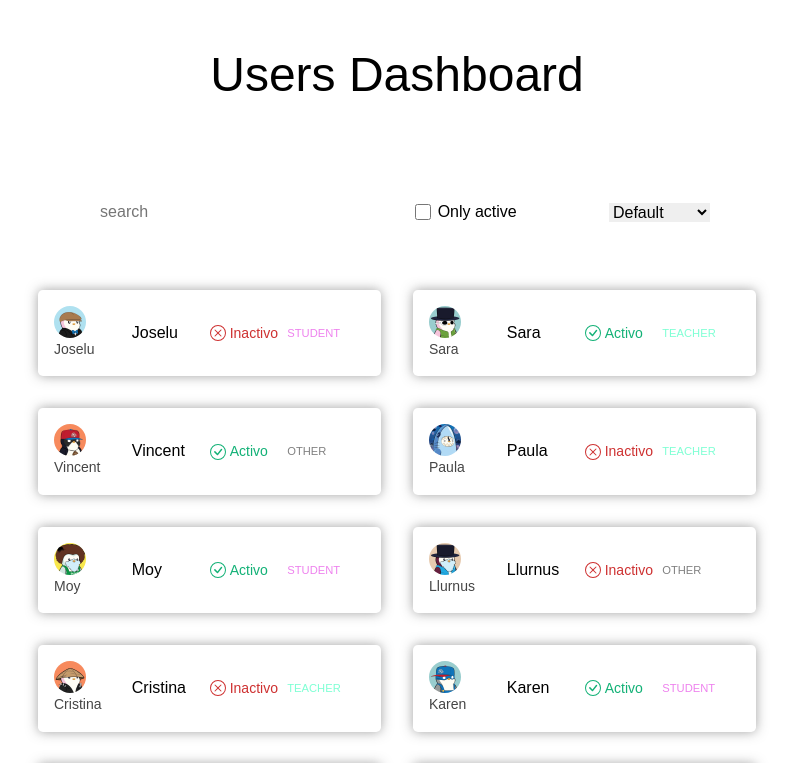
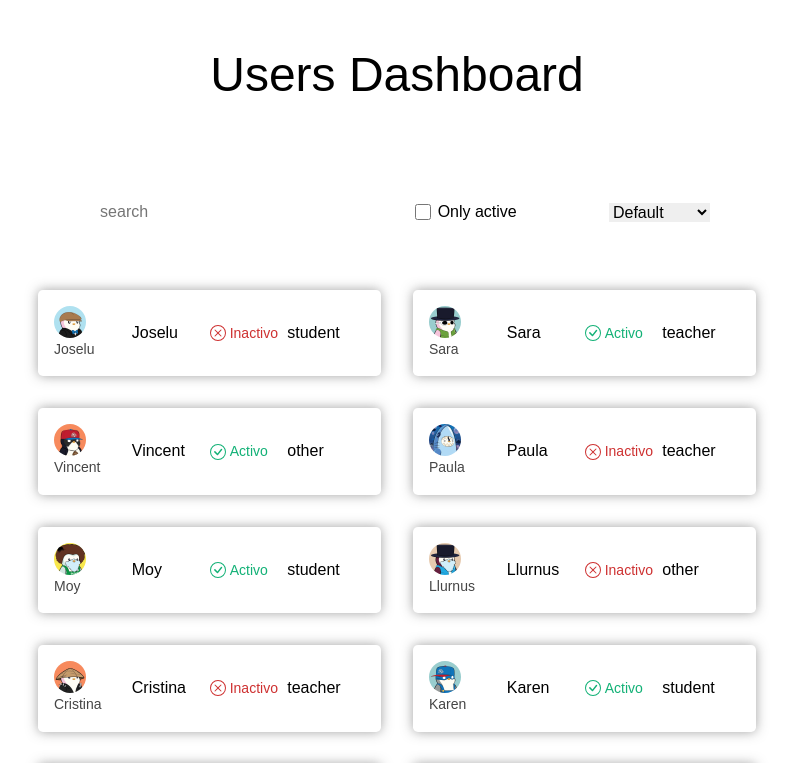
Before and after one commit to JoseIu/users-dashboard-react, a React (Vite) app: page / in a window 1280 px wide. Shown: the top 763 px of the page, without its empty margins (243-1036 px from the left). Built offline with nearby package versions, Linux system fonts and the light colour scheme; a web font is replaced by a local one.

Commit message:
UserRole styles

```diff
--- a/src/components/user-role/UserRole.jsx
+++ b/src/components/user-role/UserRole.jsx
@@ -1,9 +1,9 @@
 import style from './UserRole.module.css';
 const UserRole = ({ role }) => {
 	const userRole = {
-		teacher: style.user__teacher,
-		student: style.user__student,
-		other: style.user__other,
+		profesor: style.user__teacher,
+		estudiante: style.user__student,
+		otro: style.user__other,
 	};
 
 	const userRoleClass = userRole[role];
--- a/src/components/user-role/UserRole.module.css
+++ b/src/components/user-role/UserRole.module.css
@@ -1,15 +1,18 @@
 .user__teacher,
 .user__student,
 .user__other {
-	font-size: 0.7rem;
+	padding: 0.25em 0.5em;
+	text-align: center;
+	font-size: var(--text-sm);
 	text-transform: uppercase;
+	border-radius: var(--border-r-sm);
 }
 .user__teacher {
-	color: aquamarine;
+	background-color: var(--blue);
 }
 .user__student {
-	color: violet;
+	background-color: var(--purple);
 }
 .user__other {
-	color: gray;
+	background-color: var(--lightgray);
 }
```
